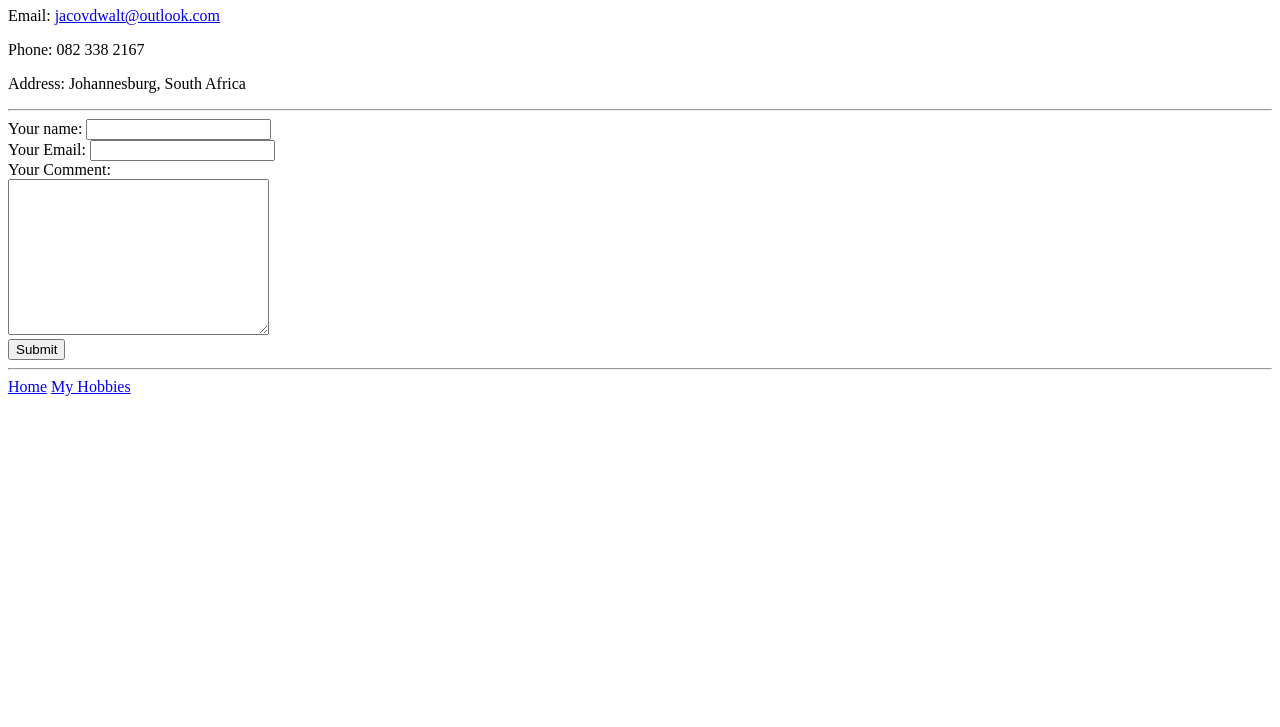
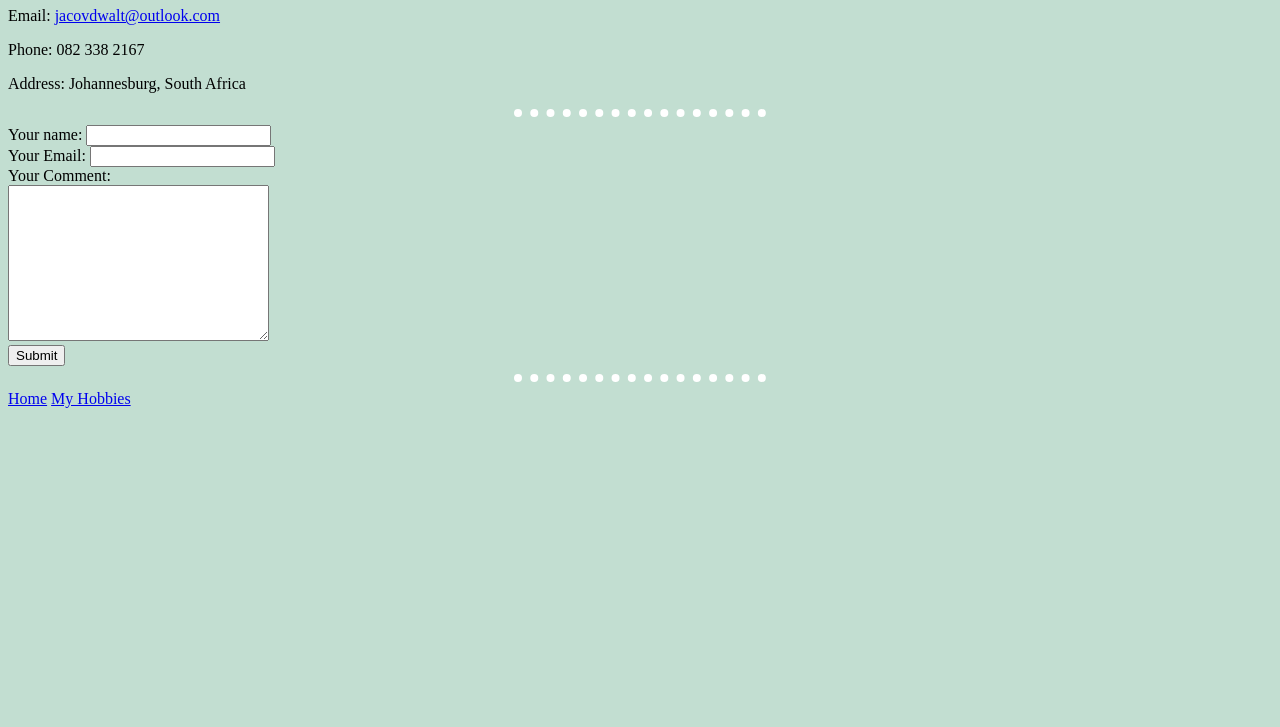
Before and after one commit to jacovdwalt7210/bootcamp_cv, a plain HTML site: page contactme.html in a window 1280 px wide. Shown: the part 73-800 px from the top of the page. Drawn offline with Linux system fonts and the light colour scheme.

Commit message:
Add files via upload

```diff
--- a/contactme.html
+++ b/contactme.html
@@ -6,6 +6,7 @@
     <meta name="viewport" content="width=device-width, initial-scale=1.0">
     <meta description="Jaco van der Walt's Personal Web Site - Contact Me">
     <title>Contact Me - Jaco van der Walt</title>
+    <link rel="stylesheet" href="./css/styles.css">
 </head>
 <body>
     <h1>My Contact Information</h1>
--- /dev/null
+++ b/css/styles.css
@@ -0,0 +1,11 @@
+body {
+    background-color: #C2DED1;
+}
+
+hr {
+    width: 20%;
+    border-style: none;
+    border-top-style: dotted;
+    border-color: white;
+    border-width: .5rem;
+}
```
Also changed, not shown: hobbies.html (+1 -0 lines), index.html (+2 -1 lines).
